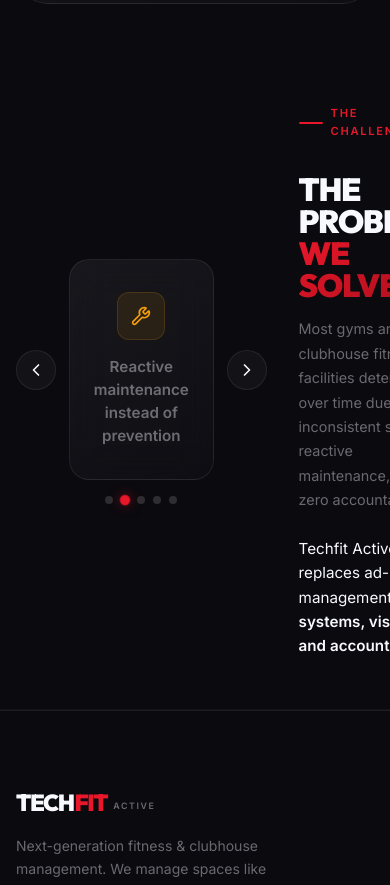
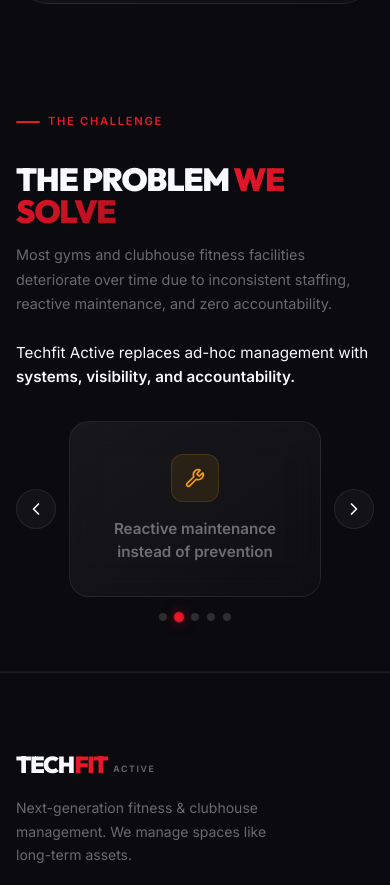
Before and after one commit to rahilmemdani/tech-fit, a React (Vite) app: page /about in a window 390 px wide. Shown: the part 2657-3542 px from the top of the page. Built offline with nearby package versions, Linux system fonts and the light colour scheme.

Commit message:
Added phone view

```diff
--- a/src/pages/About.css
+++ b/src/pages/About.css
@@ -800,6 +800,15 @@
         gap: 2rem;
     }
 
+    .problem-layout {
+        grid-template-columns: 1fr;
+    }
+
+    /* Header text appears above carousel on mobile */
+    .problem-intro {
+        order: -1;
+    }
+
     .vm-grid {
         grid-template-columns: 1fr;
     }
--- a/src/pages/About.tsx
+++ b/src/pages/About.tsx
@@ -214,14 +214,14 @@
 
                         {/* Right — Header */}
                         <div className="problem-intro">
-                            <Reveal>
+                            <div>
                                 <span className="section-label">The Challenge</span>
-                            </Reveal>
-                            <Reveal delay={0.1}>
+                            </div>
+                            <div>
                                 <h2 className="problem-section__heading">
                                     THE PROBLEM <span className="text-gradient">WE SOLVE</span>
                                 </h2>
-                            </Reveal>
+                            </div>
                             <FadeIn delay={0.2}>
                                 <p className="problem-section__lead">
                                     Most gyms and clubhouse fitness facilities deteriorate over time due to inconsistent staffing, reactive maintenance, and zero accountability.
```
